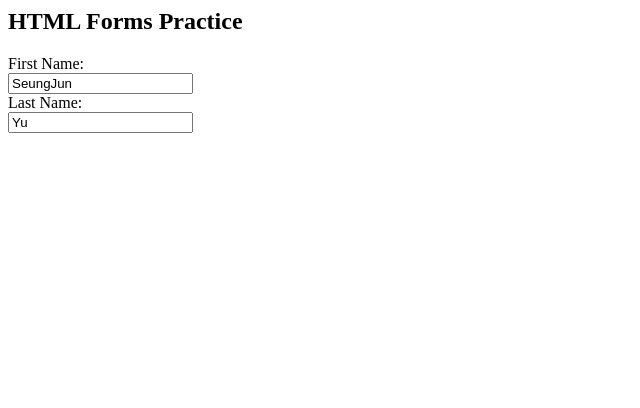
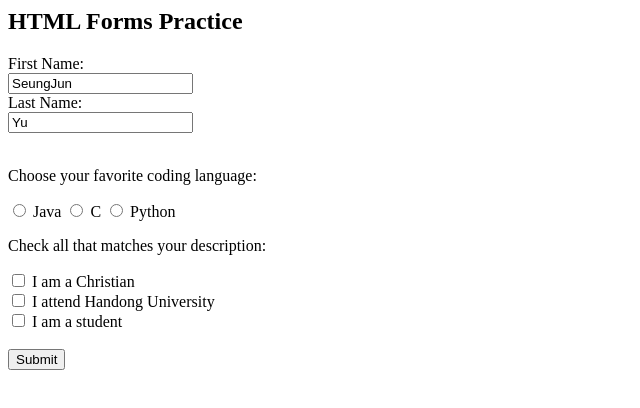
Before and after one commit to Just1n99/PP1_Project2, a plain HTML site: page form.html in a window 1280 px wide. Shown: the whole page, without its empty margins (0-640 px from the left). Drawn offline with Linux system fonts and the light colour scheme.

Commit message:
Added more tags in form.html

```diff
--- a/form.html
+++ b/form.html
@@ -6,5 +6,23 @@
         <label for="lastname">Last Name: </label><br>
         <input type="text" id="lname" name="lname" value="Yu"></input><br>
 
+        <br>
+        <p>Choose your favorite coding language:</p>
+        <input type="radio" id="Java" name="fav-lang" value="Java"></input>
+        <label for="Java">Java</label>
+        <input type="radio" id="C" name="fav-lang" value="C"></input>
+        <label for="C">C</label>
+        <input type="radio" id="Python" name="fav-lang" value="Python"></input>
+        <label for="C">Python</label>
+
+        <br>
+        <p>Check all that matches your description: </p>
+        <input type="checkbox" id="religion" name="religion" value="Christian">
+        <label for="religion"> I am a Christian</label><br>
+        <input type="checkbox" id="school" name="school" value="Handong">
+        <label for="school"> I attend Handong University</label><br>
+        <input type="checkbox" id="occupation" name="occupation" value="Student">
+        <label for="occupation"> I am a student</label><br><br>
+        <input type="submit" value="Submit">
     </body>
 </html>
```
